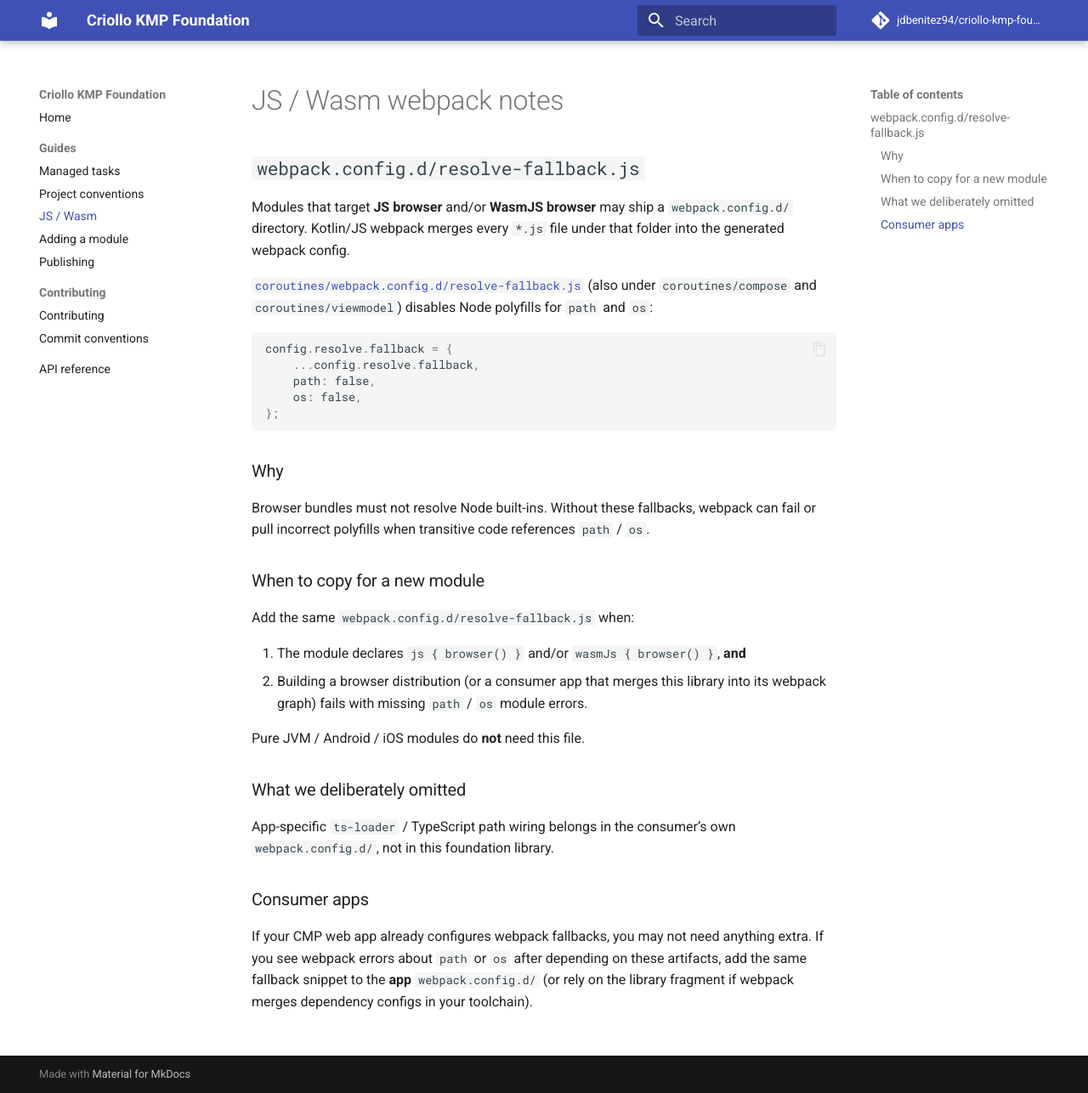
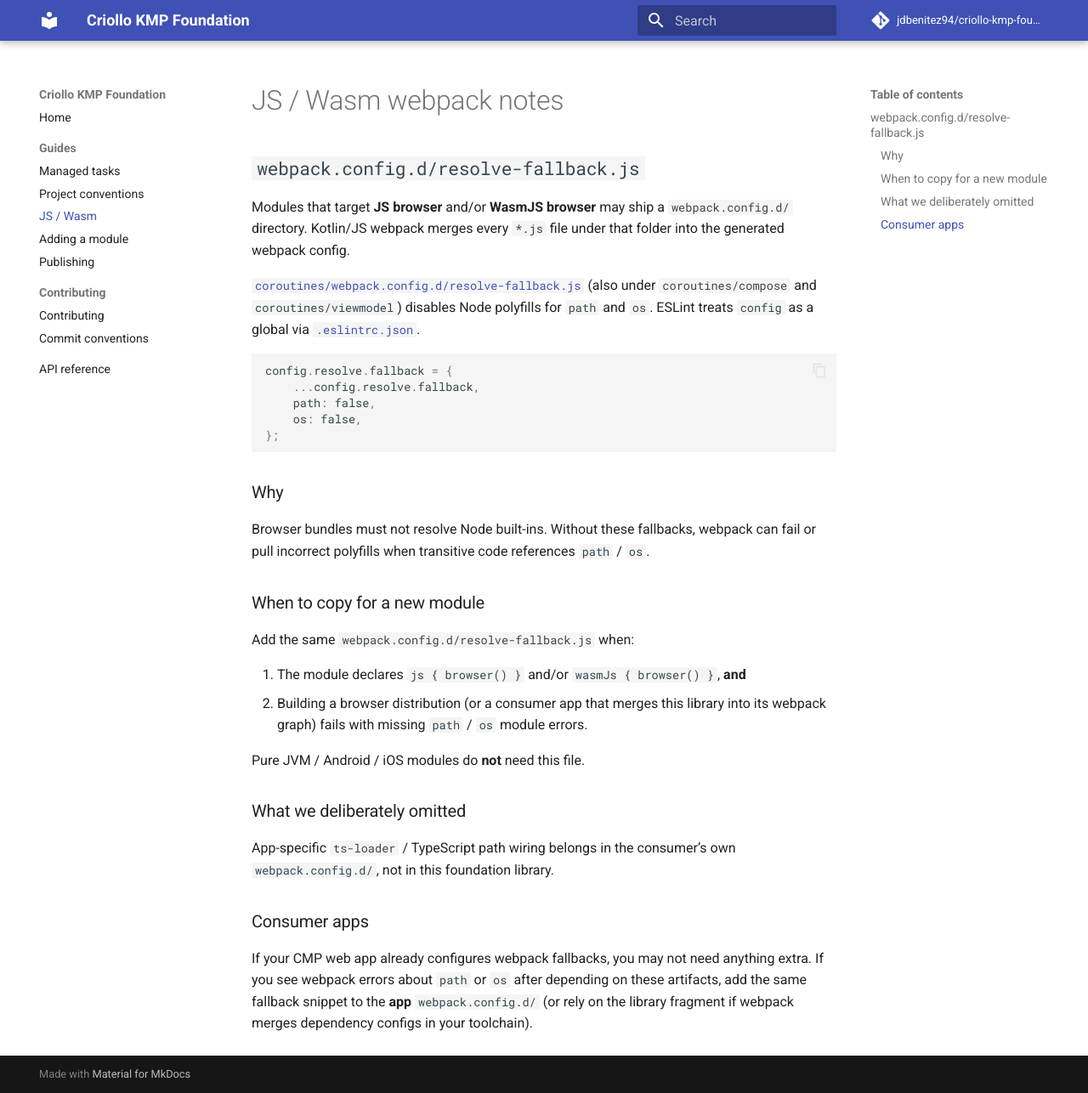
Before and after one commit to jdbenitez94/criollo-kmp-foundation, an MkDocs documentation site: the page built from docs/js-wasm.md, in a window 1280 px wide and 1286 px high. Shown: the whole window at 85% size. Built offline with MkDocs 1.6.1 and Material for MkDocs 9.7.7, drawn with Linux system fonts in a browser that asks for light colours; comment, search, counter and statistics services are not loaded.

Commit message:
docs: note ESLint config for webpack fragments

````diff
--- a/docs/js-wasm.md
+++ b/docs/js-wasm.md
@@ -4,7 +4,7 @@
 
 Modules that target **JS browser** and/or **WasmJS browser** may ship a `webpack.config.d/` directory. Kotlin/JS webpack merges every `*.js` file under that folder into the generated webpack config.
 
-[`coroutines/webpack.config.d/resolve-fallback.js`](../coroutines/webpack.config.d/resolve-fallback.js) (also under `coroutines/compose` and `coroutines/viewmodel`) disables Node polyfills for `path` and `os`:
+[`coroutines/webpack.config.d/resolve-fallback.js`](../coroutines/webpack.config.d/resolve-fallback.js) (also under `coroutines/compose` and `coroutines/viewmodel`) disables Node polyfills for `path` and `os`. ESLint treats `config` as a global via [`.eslintrc.json`](../.eslintrc.json).
 
 ```js
 config.resolve.fallback = {
````
